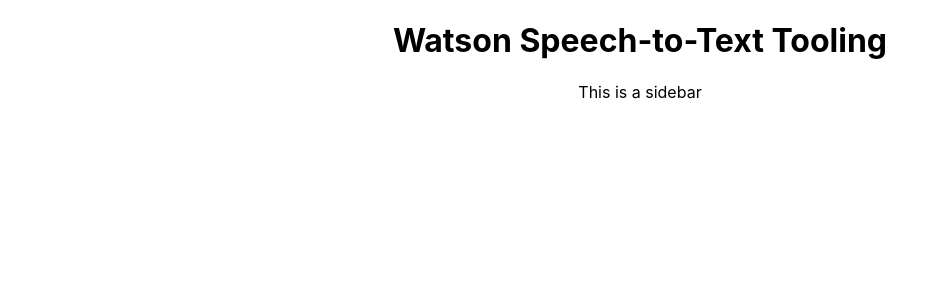
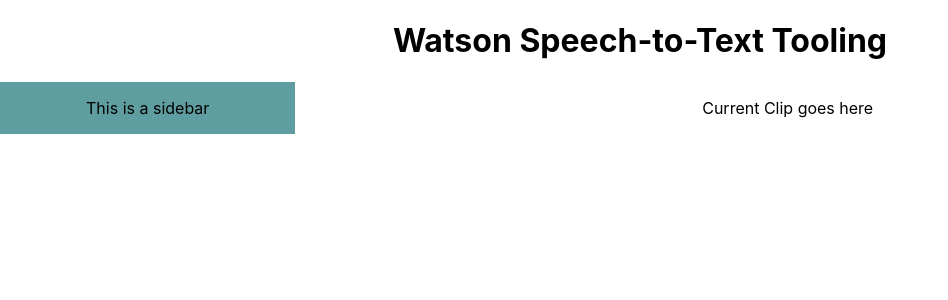
Before and after one commit to awesome-api/stt-tooling, a React (Create React App) app: page / in a window 1280 px wide. Shown: the top 300 px of the page, without its empty margins (0-948 px from the left). Built offline with nearby package versions, Linux system fonts and the light colour scheme.

Commit message:
added current clip skeleton and did some stylin'

```diff
--- a/package.json
+++ b/package.json
@@ -3,7 +3,9 @@
   "version": "0.1.0",
   "private": true,
   "dependencies": {
-    "carbon-components": "^9.68.0",
+    "carbon-components": "^9.68.1",
+    "carbon-components-react": "^6.77.0",
+    "carbon-icons": "^7.0.7",
     "react": "^16.7.0",
     "react-dom": "^16.7.0",
     "react-scripts": "2.1.3"
--- a/src/App.css
+++ b/src/App.css
@@ -1,32 +1,13 @@
-.App {
+.app {
   text-align: center;
 }
 
-.App-logo {
-  animation: App-logo-spin infinite 20s linear;
-  height: 40vmin;
+.content {
+  display: flex;
 }
 
-.App-header {
-  background-color: #282c34;
-  min-height: 100vh;
-  display: flex;
-  flex-direction: column;
-  align-items: center;
-  justify-content: center;
-  font-size: calc(10px + 2vmin);
-  color: white;
+.main-content {
+  align-content: center;
+  width: 100%;
+  /* background-color: blue; */
 }
-
-.App-link {
-  color: #61dafb;
-}
-
-@keyframes App-logo-spin {
-  from {
-    transform: rotate(0deg);
-  }
-  to {
-    transform: rotate(360deg);
-  }
-}
--- a/src/App.js
+++ b/src/App.js
@@ -1,14 +1,22 @@
 import React, { Component } from 'react';
-import './App.css';
+
+import CurrentClip from './components/containers/CurrentClip/CurrentClip';
 import Header from './components/views/Header/Header';
 import Sidebar from './components/containers/Sidebar/Sidebar';
+
+import './App.css';
 
 class App extends Component {
   render() {
     return (
-      <div className="App">
+      <div className="app">
         <Header />
-        <Sidebar />
+        <div className="content">
+          <Sidebar />
+          <div className="main-content">
+            <CurrentClip />
+          </div>
+        </div>
       </div>
     );
   }
--- /dev/null
+++ b/src/components/containers/CurrentClip/CurrentClip.css
@@ -0,0 +1,3 @@
+.current-clip {
+  /* background-color: chocolate; */
+}
--- /dev/null
+++ b/src/components/containers/CurrentClip/CurrentClip.js
@@ -0,0 +1,15 @@
+import React, { Component } from 'react';
+
+import './CurrentClip.css';
+
+class CurrentClip extends Component {
+  render() {
+    return (
+      <div className="current-clip">
+        <p>Current Clip goes here</p>
+      </div>
+    );
+  }
+}
+
+export default CurrentClip;
--- a/src/components/containers/Sidebar/Sidebar.css
+++ b/src/components/containers/Sidebar/Sidebar.css
@@ -0,0 +1,4 @@
+.sidebar {
+  background-color: cadetblue;
+  width: 30%;
+}
--- a/src/components/containers/Sidebar/Sidebar.js
+++ b/src/components/containers/Sidebar/Sidebar.js
@@ -1,10 +1,13 @@
 import React, { Component } from 'react';
+
 import './Sidebar.css';
 
 class Sidebar extends Component {
   render() {
     return (
-      <p>This is a sidebar</p>
+      <div className='sidebar'>
+        <p>This is a sidebar</p>
+      </div>
     );
   }
 }
--- a/src/components/views/Header/Header.js
+++ b/src/components/views/Header/Header.js
@@ -1,4 +1,5 @@
 import React, { Component } from 'react';
+
 import './Header.css';
 
 class Header extends Component {
```
Also changed, not shown: 1 other file (tests, documents, lock files or other folders).
